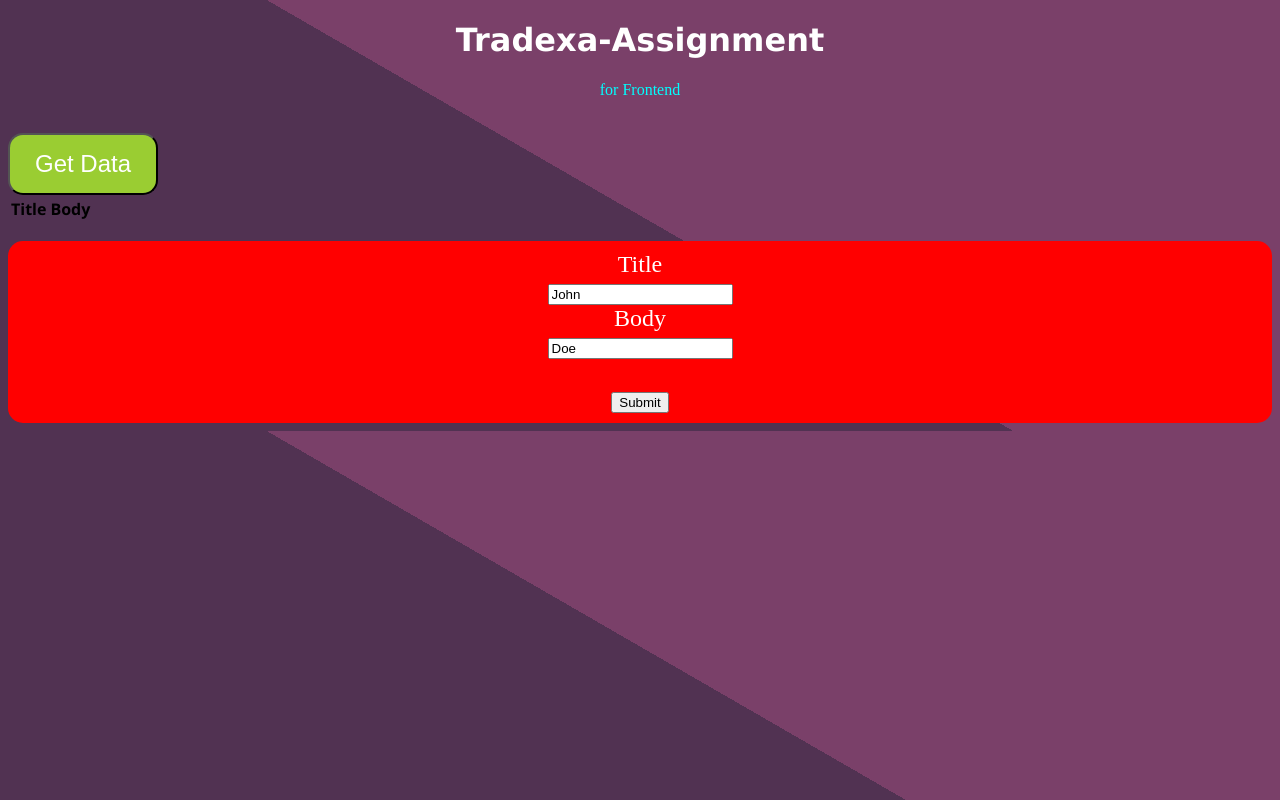
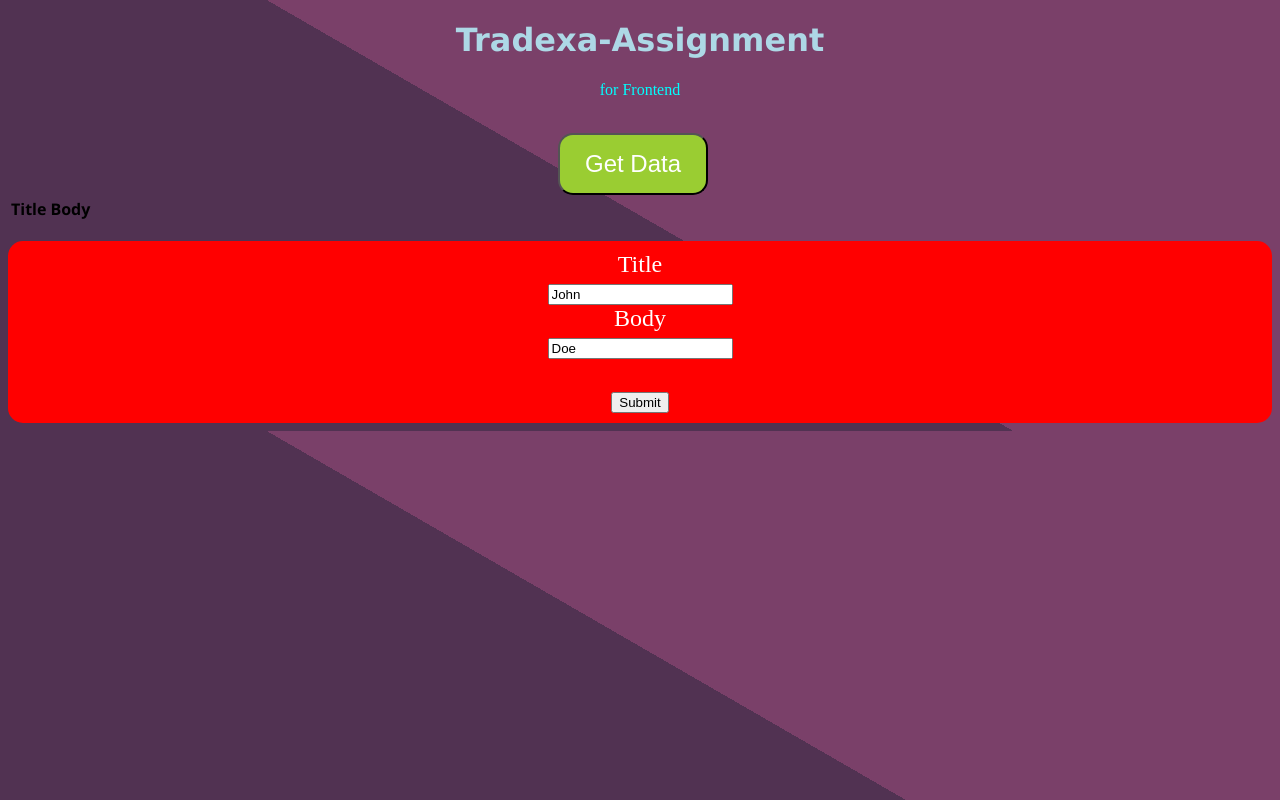
Before and after one commit to Rajatvermalko/Tradexa, a plain HTML site: page index.html in a window 1280 px wide. Drawn offline with Linux system fonts and the light colour scheme.

Commit message:
Update styles.css
Added margin to GET data button

```diff
--- a/index.html
+++ b/index.html
@@ -13,7 +13,7 @@
 <br>
     <button onclick="getData()">Get Data</button>
     <br>
-    <table  id="table">
+    <table  id="table" class="table">
         <tr>
           <th>Title</th>
           <th>Body</th>
--- a/styles.css
+++ b/styles.css
@@ -5,7 +5,7 @@ body{
 
 h1{
     text-align: center;
-    color: white;
+    color: lightblue;
     font-family: Verdana, Geneva, Tahoma, sans-serif;
 }
 
@@ -15,7 +15,7 @@ p{
 }
 
 button{
-
+    margin-left: 550px;
     padding: 15px 25px;
     font-size: 24px;
     text-align: center;
@@ -25,9 +25,11 @@ button{
     border-radius: 15px;
     background-color: yellowgreen;
 }
+
 button:hover{
     background-color: blue;
 }
+
 .button{
     padding: 10px 15px;
     font-size: 24px;
@@ -38,9 +40,11 @@ button:hover{
     border-radius: 15px;
     background-color: red;
 }
+
 .button:hover{
     background-color: blue;
 }
+
 #table{
 text-align: center;
 font-family: 'Segoe UI', Tahoma, Geneva, Verdana, sans-serif;
```
